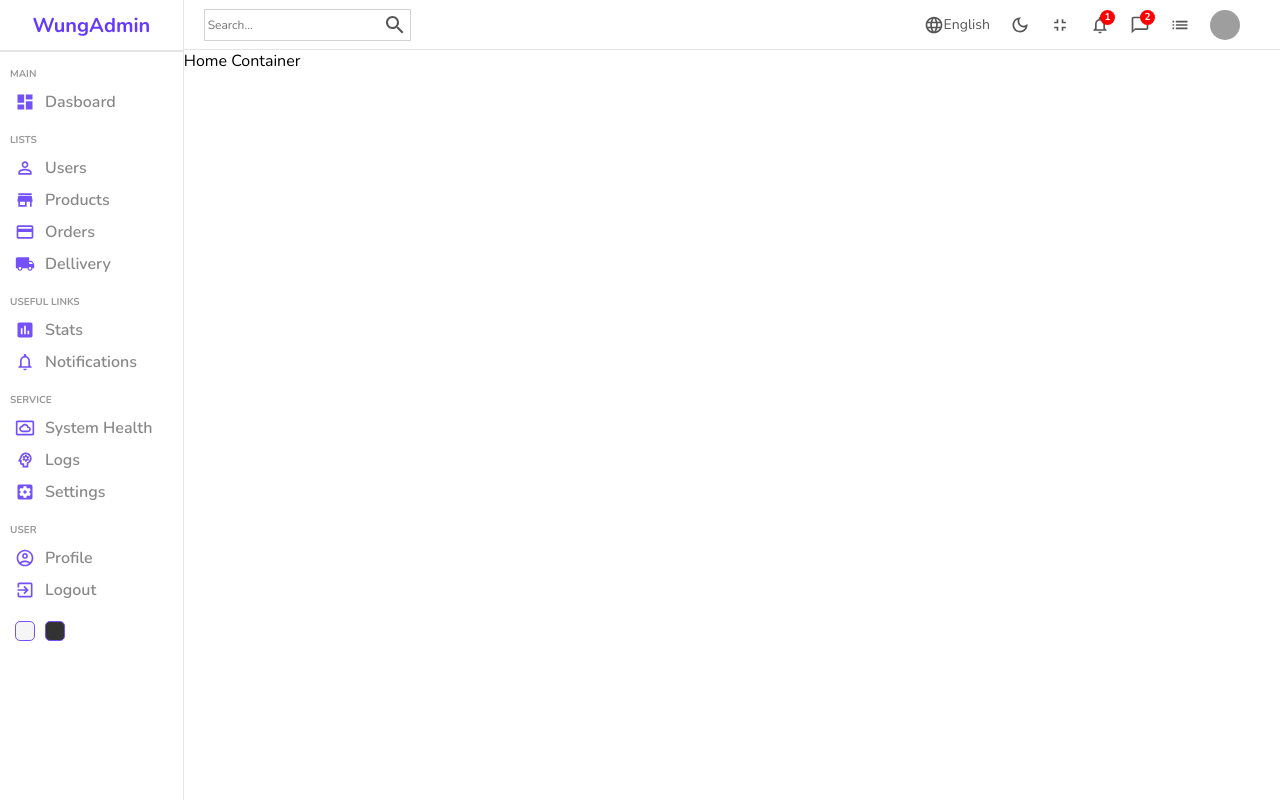
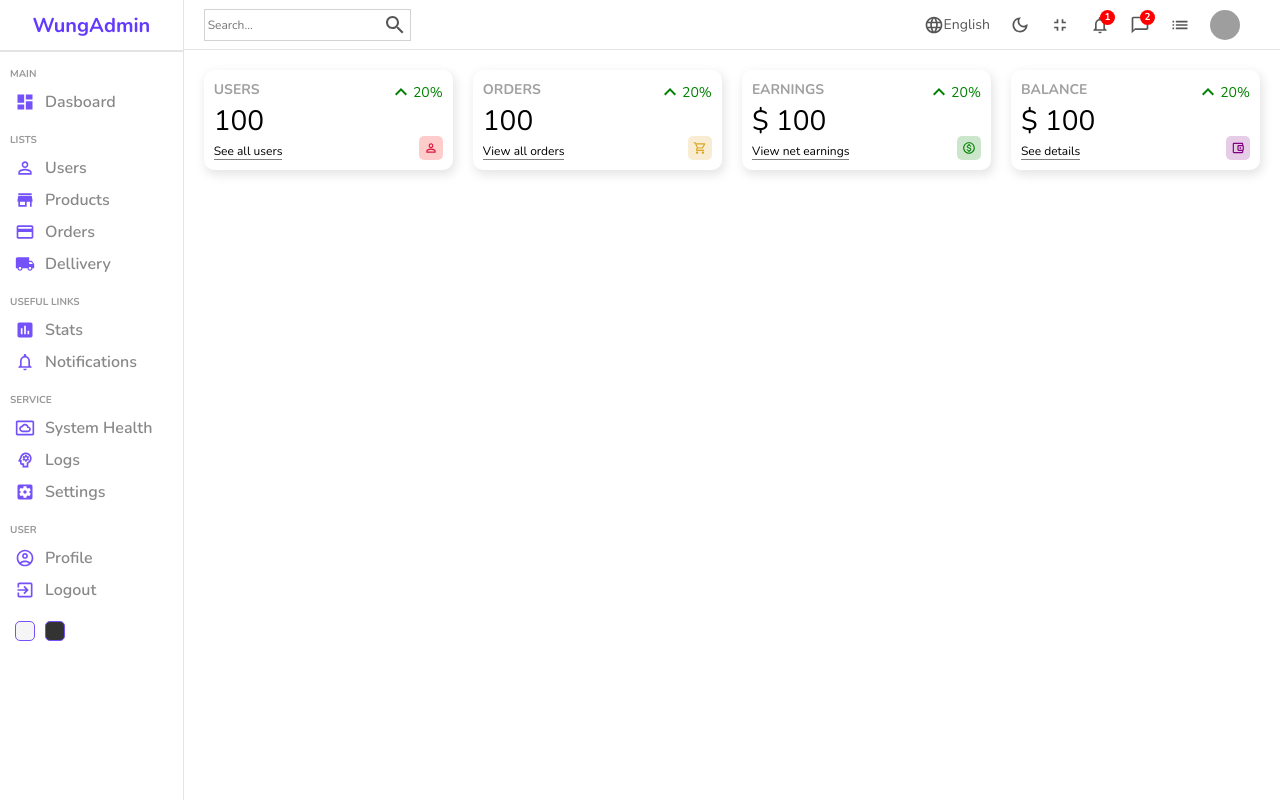
Before and after one commit to WungthingKashungnao/admin-dashboard, a React (Create React App) app: page / in a window 1280 px wide. Built offline with nearby package versions, Linux system fonts and the light colour scheme; grey boxes are pictures that could not be loaded.

Commit message:
worked on widgets

```diff
--- /dev/null
+++ b/src/components/widget/Widget.js
@@ -0,0 +1,94 @@
+import KeyboardArrowUpOutlinedIcon from "@mui/icons-material/KeyboardArrowUpOutlined";
+import PersonOutlineOutlinedIcon from "@mui/icons-material/PersonOutlineOutlined";
+import AccountBalanceWalletOutlinedIcon from "@mui/icons-material/AccountBalanceWalletOutlined";
+import ShoppingCartOutlinedIcon from "@mui/icons-material/ShoppingCartOutlined";
+import MonetizationOnOutlinedIcon from "@mui/icons-material/MonetizationOnOutlined";
+
+import "./widget.scss";
+
+const Widget = ({ type }) => {
+  const amount = 100; //temporary data
+  const diff = 20; //temporary data
+  let data;
+  switch (type) {
+    case "user":
+      data = {
+        title: "USERS",
+        isMoney: false,
+        link: "See all users",
+        icon: (
+          <PersonOutlineOutlinedIcon
+            className="icon"
+            style={{ color: "crimson", backgroundColor: "rgba(255,0,0,0.2)" }}
+          />
+        ),
+      };
+      break;
+
+    case "order":
+      data = {
+        title: "ORDERS",
+        isMoney: false,
+        link: "View all orders",
+        icon: (
+          <ShoppingCartOutlinedIcon
+            className="icon"
+            style={{
+              color: "goldenrod",
+              backgroundColor: "rgba(218,165,32,0.2)",
+            }}
+          />
+        ),
+      };
+      break;
+    case "earning":
+      data = {
+        title: "EARNINGS",
+        isMoney: true,
+        link: "View net earnings",
+        icon: (
+          <MonetizationOnOutlinedIcon
+            className="icon"
+            style={{ color: "green", backgroundColor: "rgba(0,128,0,0.2)" }}
+          />
+        ),
+      };
+      break;
+    case "balance":
+      data = {
+        title: "BALANCE",
+        isMoney: true,
+        link: "See details",
+        icon: (
+          <AccountBalanceWalletOutlinedIcon
+            className="icon"
+            style={{ color: "purple", backgroundColor: "rgba(128,0,128,0.2)" }}
+          />
+        ),
+      };
+      break;
+    default:
+      break;
+  }
+
+  return (
+    <div className="widget">
+      <div className="left">
+        <span className="title">{data.title}</span>
+        <span className="counter">
+          {data.isMoney && "$"} {amount}
+        </span>
+        <span className="link">{data.link}</span>
+      </div>
+      <div className="right">
+        <div className="percentage positive">
+          <KeyboardArrowUpOutlinedIcon />
+          {diff}%
+        </div>
+        {data.icon}
+      </div>
+    </div>
+  );
+};
+
+export default Widget;
--- /dev/null
+++ b/src/components/widget/widget.scss
@@ -0,0 +1,49 @@
+.widget{
+    display: flex;
+    flex: 1;
+    justify-content: space-between;
+    padding: 10px;
+    -webkit-box-shadow: 2px 4px 10px 1px rgba(0,0,0,0.47);
+    box-shadow: 2px 4px 10px 1px rgba(201, 201, 201, 0.47);
+    border-radius: 10px;
+    height: 100px;
+    .left,.right{
+        display: flex;
+        flex-direction: column;
+        justify-content: space-between;
+
+        .title{
+            font-weight: bold;
+            font-size: 14px;
+            color: rgb(160, 160, 160);
+        }
+        .counter{
+            font-size: 28px;
+            font-weight: 300;
+        }
+        .link{
+            font-size: 12px;
+            border-bottom: 1px solid gray;
+            width: max-content;
+        }
+        .percentage{
+            display: flex;
+            align-items: center;
+            font-size: 14px;
+            &.positive{
+                color: green;
+            }
+
+            &.negative{
+                color: red;
+            }
+        }
+
+        .icon{
+            // font-size: 18px;
+            padding: 5px;
+            border-radius: 5px;
+            align-self: flex-end;
+        }
+    }
+}
--- a/src/pages/home/Home.js
+++ b/src/pages/home/Home.js
@@ -1,5 +1,6 @@
 import Navbar from "../../components/navbar/Navbar";
 import Sidebar from "../../components/sidebar/Sidebar";
+import Widget from "../../components/widget/Widget";
 import "./home.scss";
 
 const Home = () => {
@@ -8,7 +9,12 @@
       <Sidebar />
       <div className="homeContainer">
         <Navbar />
-        Home Container
+        <div className="widgets">
+          <Widget type="user" />
+          <Widget type="order" />
+          <Widget type="earning" />
+          <Widget type="balance" />
+        </div>
       </div>
     </div>
   );
--- a/src/pages/home/home.scss
+++ b/src/pages/home/home.scss
@@ -2,5 +2,10 @@
     display: flex;
     .homeContainer{
         flex: 6;
+        .widgets{
+            display: flex;
+            padding: 20px;
+            gap: 20px;
+        }
     }
 }
```
